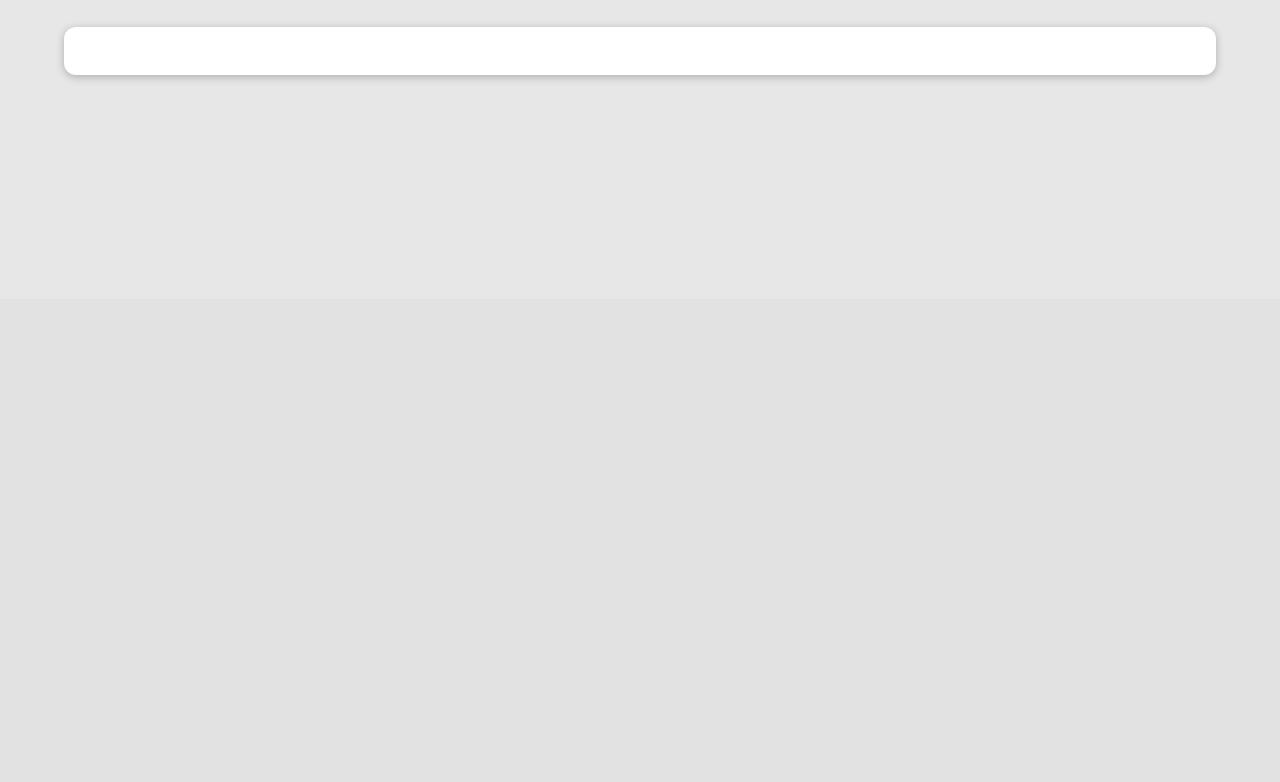
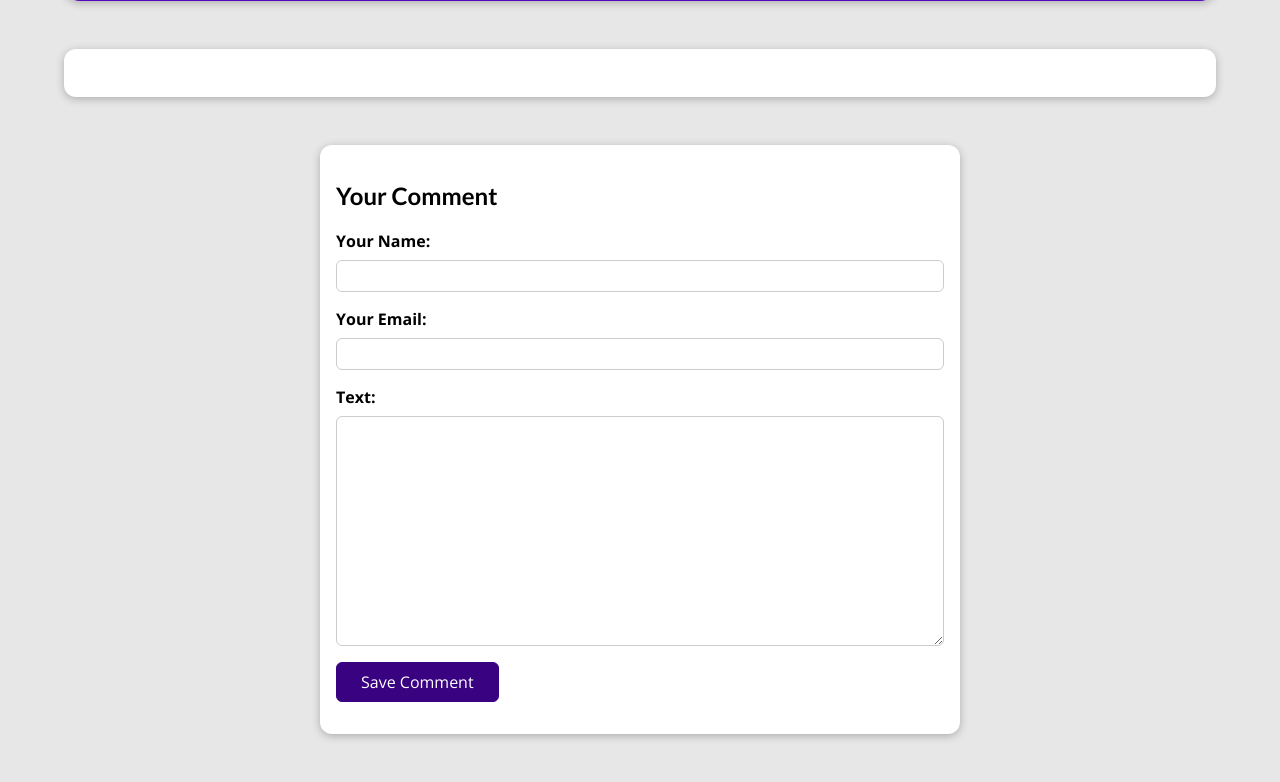
Before and after one commit to lukelim98/Django, a Django app: template my_site/blog/templates/blog/post-detail.html in a window 1280 px wide. Shown: the part 501-1283 px from the top of the page. Before the commit the page ends 580 px from the top, so only its background shows below. Run offline with Django 4.2, Linux system fonts and the light colour scheme; the template is opened without the code that fills it: values that come from a table or form of the project are taken from there, others are empty.

Commit message:
Did up to 192

```diff
--- /dev/null
+++ b/my_site/blog/forms.py
@@ -0,0 +1,13 @@
+from django import forms
+from .models import Comment
+
+class CommentForm(forms.ModelForm):
+    class Meta:
+        model = Comment
+        # fields = ["user_name", "user_email", "text"]
+        exclude = ["post"]
+        labels = {
+            "user_name": "Your Name",
+            "user_email": "Your Email",
+            "Comment": "text"
+        }
--- a/my_site/blog/models.py
+++ b/my_site/blog/models.py
@@ -38,3 +38,9 @@
     tags = models.ManyToManyField(
         Tag
     )
+
+class Comment(models.Model):
+    user_name = models.CharField(max_length=120)
+    user_email = models.EmailField()
+    text = models.TextField(max_length=400)
+    post = models.ForeignKey(Post, on_delete=models.CASCADE, related_name="comments")
--- a/my_site/blog/static/blog/post-detail.css
+++ b/my_site/blog/static/blog/post-detail.css
@@ -73,3 +73,49 @@
   padding: 0.5rem 1rem;
   border-radius: 8px;
 }
+
+#comment-form {
+  margin: 3rem auto;
+  width: 90%;
+  max-width: 40rem;
+  border-radius: 12px;
+  background-color: white;
+  box-shadow: 0 2px 8px rgba(0, 0, 0, 0.25);
+  padding: 1rem;
+}
+
+#comment-form button {
+  font: inherit;
+  background-color: #390281;
+  color: white;
+  border: 1px solid #390281;
+  padding: 0.5rem 1.5rem;
+  border-radius: 6px;
+  cursor: pointer;
+}
+
+#comment-form button:hover,
+#comment-form button:active {
+  background-color: #4f0ba7;
+  background-color: #4f0ba7;
+}
+
+.form_control {
+  margin-bottom: 1rem;
+}
+
+.form_control label {
+  font-weight: bold;
+  margin-bottom: 0.5rem;
+  display: block;
+}
+
+.form_control input,
+.form_control textarea {
+  display: block;
+  width: 100%;
+  font: inherit;
+  padding: 0.25rem;
+  border-radius: 6px;
+  border: 1px solid #ccc;
+}
--- a/my_site/blog/templates/blog/all-posts.html
+++ b/my_site/blog/templates/blog/all-posts.html
@@ -14,10 +14,9 @@
   <section id="all-posts">
     <h2>My Collected Posts</h2>
     <ul>
-      {% for post in posts %}
+      {% for post in object_list %}
         {% include 'blog/includes/post.html' %}
       {% endfor %}
-      {% for post in sorted_posts %}{% endfor %}
     </ul>
   </section>
 {% endblock %}
--- a/my_site/blog/templates/blog/post-detail.html
+++ b/my_site/blog/templates/blog/post-detail.html
@@ -1,4 +1,4 @@
-{% extends 'base.html' %}
+c{% extends 'base.html' %}
 {% load static %}
 
 {% block title %}
@@ -29,4 +29,18 @@
   <main>
     {{post.content|linebreaks}}
   </main>
+
+  <section id="comment-form">
+    <h2>Your Comment</h2>
+    <form>
+      {% for form_field in comment_form %}
+        <div class="form_control">
+          {{ form_field.label_tag }}
+          {{ form_field }}
+          {{ form_field.errors }}
+        </div>
+      {% endfor %}
+    <button>Save Comment</button>
+    </form>
+  </section>
 {% endblock %}
--- a/my_site/blog/urls.py
+++ b/my_site/blog/urls.py
@@ -2,7 +2,7 @@
 from . import views
 
 urlpatterns = [
-    path("", views.starting_page, name='starting-page'),
-    path("posts", views.posts, name='posts-page'),
-    path("post/<slug:slug>", views.post_detail, name='post-detail-page')
+    path("", views.StartingPageView.as_view(), name='starting-page'),
+    path("posts", views.PostsView.as_view(), name='posts-page'),
+    path("post/<slug:slug>", views.PostDetailView.as_view(), name='post-detail-page')
 ]
--- a/my_site/my_site/settings.py
+++ b/my_site/my_site/settings.py
@@ -125,7 +125,7 @@
 ]
 
 MEDIA_ROOT = BASE_DIR / "uploads"
-MEDIA_URL = "/uploads/"
+MEDIA_URL = "/files/"
 
 # Default primary key field type
 # https://docs.djangoproject.com/en/4.2/ref/settings/#default-auto-field
```
Also changed, not shown: my_site/blog/views.py (+72 -18 lines), my_site/blog/migrations/0003_comment.py (added).
